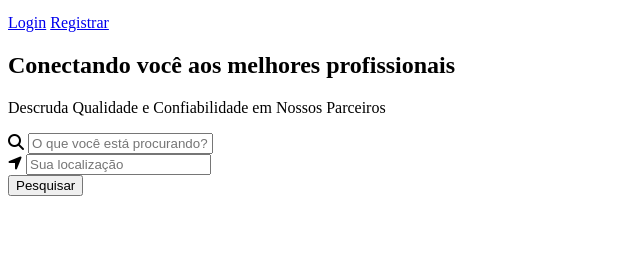
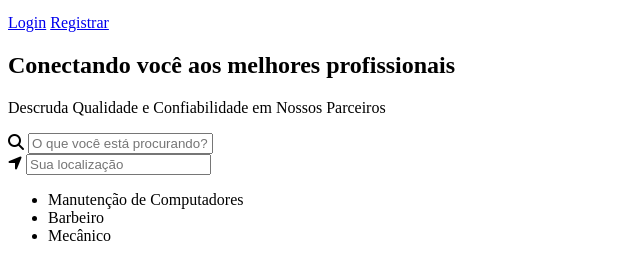
Before and after one commit to OctavioCamarg0/bookmenow, a plain HTML site: page index.html in a window 1280 px wide. Shown: the part 144-424 px from the top of the page, without its empty margins (0-640 px from the left). Drawn offline with Linux system fonts and the light colour scheme.

Commit message:
Implesmentando Form Pesquisa

```diff
--- a/index.html
+++ b/index.html
@@ -43,8 +43,14 @@
                         <i class="fa-solid fa-location-arrow"></i>
                         <input type="text" name="location" placeholder="Sua localização">
                     </div>
-                    <button>Pesquisar</button>
                 </form>
+            </div>
+            <div class="lista-serviços-banner">
+                <ul>
+                    <li>Manutenção de Computadores</li>
+                    <li>Barbeiro</li>
+                    <li>Mecânico</li>
+                </ul>
             </div>
         </div>
     </div>
```
